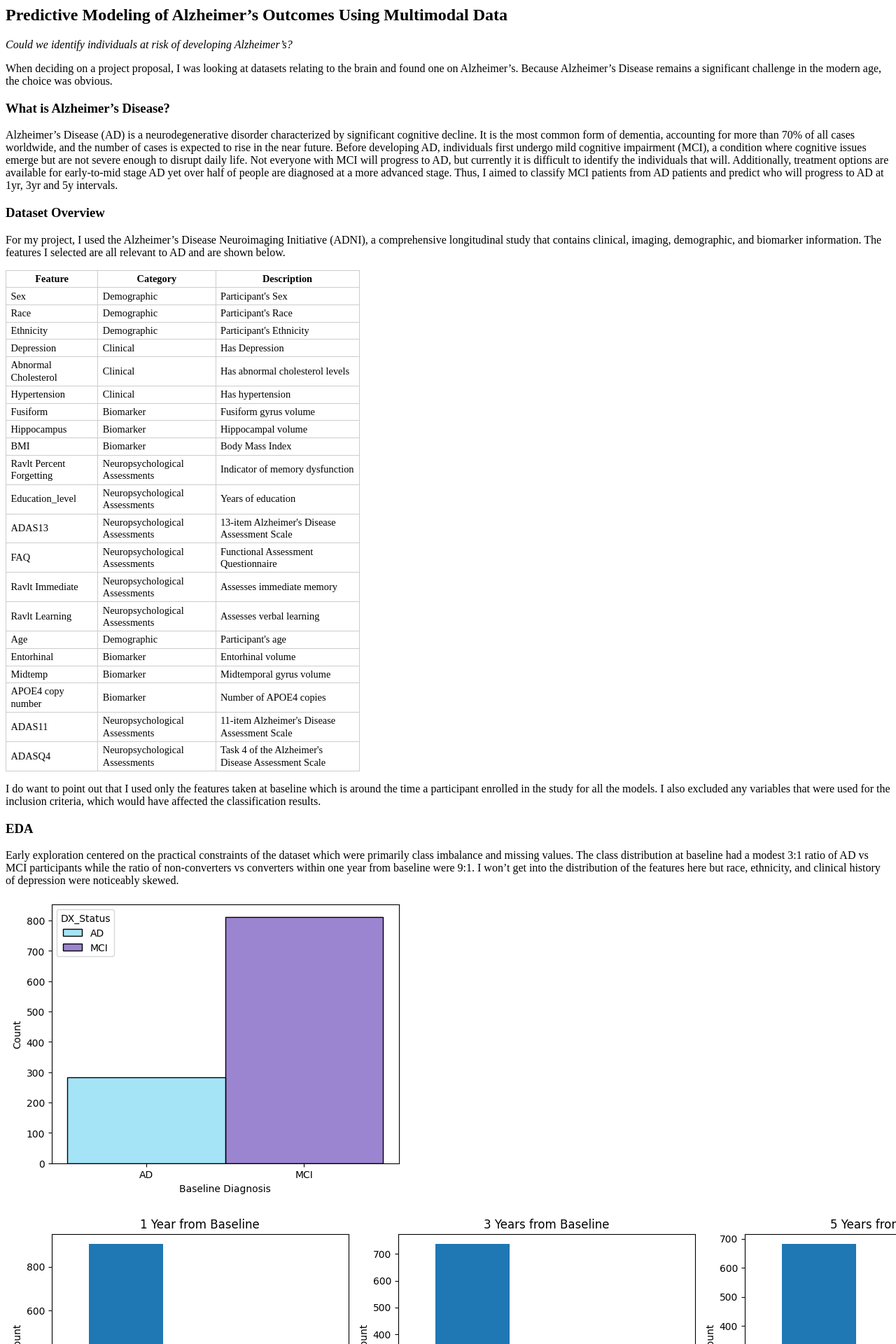
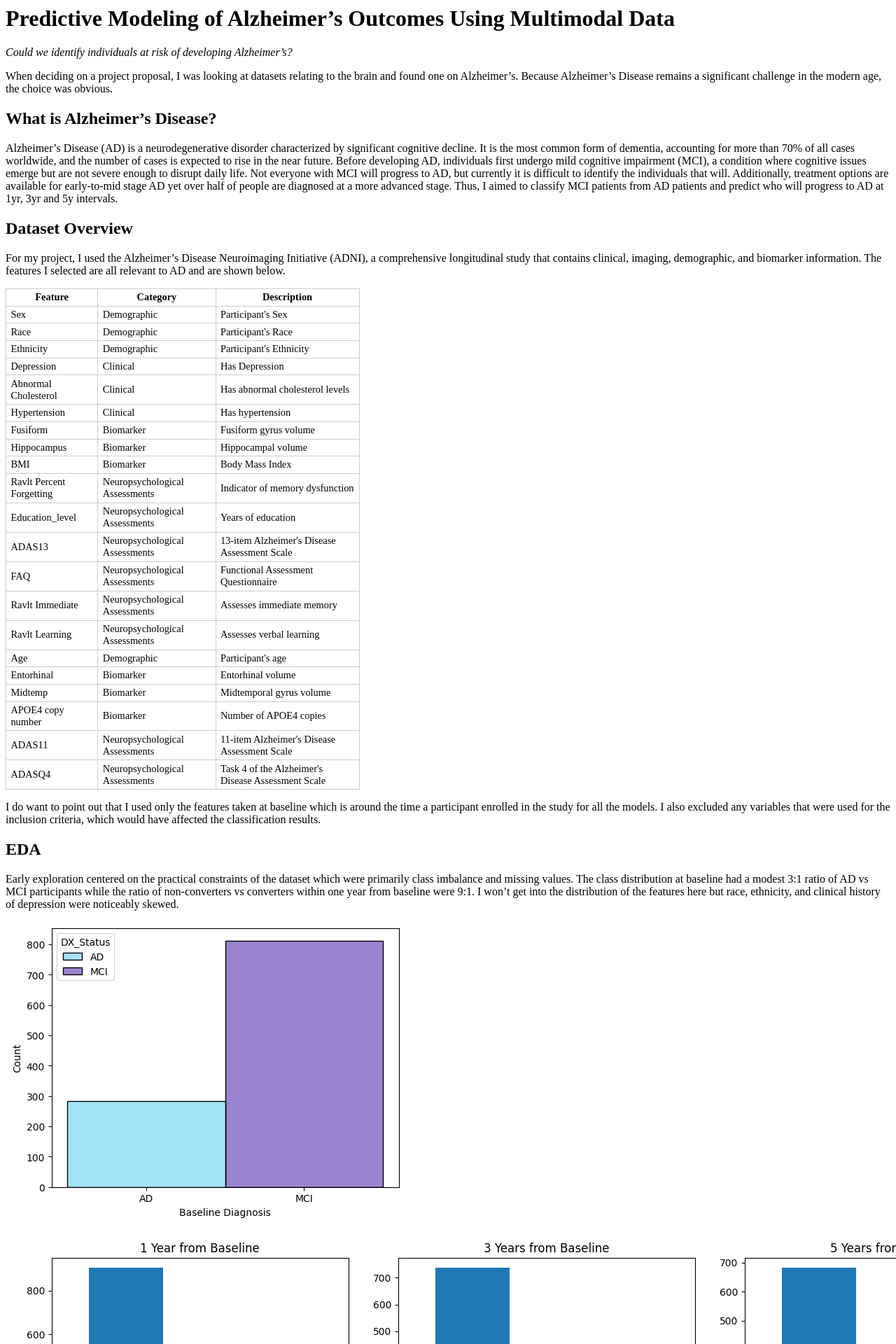
Before and after one commit to KimSilvaA/KimSilvaA.github.io, a Jekyll site: the page built from _projects/capstone.md, in a window 1280 px wide. Shown: the top 1920 px of the page at 70% size. Built offline with Jekyll 4.4.1, drawn with Linux system fonts in a browser that asks for light colours.

Commit message:
Update headings

```diff
--- a/_projects/capstone.md
+++ b/_projects/capstone.md
@@ -5,15 +5,15 @@ excerpt: "My MS Capstone Project"
 header:
   teaser: /assets/images/brain.png
 ---
-## Predictive Modeling of Alzheimer's Outcomes Using Multimodal Data
+# Predictive Modeling of Alzheimer's Outcomes Using Multimodal Data
 <i> Could we identify individuals at risk of developing Alzheimer’s? </i>
 
 When deciding on a project proposal, I was looking at datasets relating to the brain and found one on Alzheimer's. Because Alzheimer's Disease remains a significant challenge in the modern age, the choice was obvious.
 
-###  What is Alzheimer's Disease?
+##  What is Alzheimer's Disease?
 Alzheimer's Disease (AD) is a neurodegenerative disorder characterized by significant cognitive decline. It is the most common form of dementia, accounting for more than 70% of all cases worldwide, and the number of cases is expected to rise in the near future. Before developing AD, individuals first undergo mild cognitive impairment (MCI), a condition where cognitive issues emerge but are not severe enough to disrupt daily life. Not everyone with MCI will progress to AD, but currently it is difficult to identify the individuals that will. Additionally, treatment options are available for early-to-mid stage AD yet over half of people are diagnosed at a more advanced stage. Thus, I aimed to classify MCI patients from AD patients and predict who will progress to AD at 1yr, 3yr and 5y intervals.
 
-### Dataset Overview
+## Dataset Overview
 For my project, I used the Alzheimer's Disease Neuroimaging Initiative (ADNI), a comprehensive longitudinal study that contains clinical, imaging, demographic, and biomarker information. The features I selected are all relevant to AD and are shown below.
 
 
@@ -53,7 +53,7 @@ th, td {
 
 I do want to point out that I used only the features taken at baseline which is around the time a participant enrolled in the study for all the models. I also excluded any variables that were used for the inclusion criteria, which would have affected the classification results.
 
-### EDA
+## EDA
 Early exploration centered on the practical constraints of the dataset which were primarily class imbalance and missing values. The class distribution at baseline had a modest 3:1 ratio of AD vs MCI participants while the ratio of non-converters vs converters within one year from baseline were 9:1. I won't get into the distribution of the features here but race, ethnicity, and clinical history of depression were noticeably skewed.
 
 ![MCI and AD diagnosis at baseline](/assets/images/baseline_distribution.png)
@@ -63,13 +63,13 @@ Early exploration centered on the practical constraints of the dataset which wer
 <img src="/assets/images/missing_values.png" width="200">
 The features that contained the most missing values were the MRI-derived brain measurements followed by the APOE4 copy number.
 
-### Feature Preparation and Engineering
+## Feature Preparation and Engineering
 While most features were used as-is, others were derived from the raw data. BMI was calculated using metric units after converting weight and height from pounds and inches if they weren't already in metric units. Clinical features were extracted from the participants' clinical history. Regional brain volumes for each subject were normalized using their respective intracranial volume. I also performed QC and found some outrageous BMI values (100+) so I removed them. Finally, I searched for the Alzheimer's status for participants at the different time windows to identify the converters. For feature engineering, I encoded the categorical features as numeric arrays and performed feature scaling. Missing values were either dropped or imputed.
 
-### Models Used and Metrics
+## Models Used and Metrics
 The models that I used were random forest, logistic regression, and support vector machine for their strengths in classification tasks. 5-fold cross-validation was used to evaluate performance. I used the F1-Score, average-precision and accuracy to compare the models. The training and testing split was 70%/30%.
 
-### Results
+## Results
 For baseline classification, the models performed similarly. Imputing the values did not affect performance. Using all the features, the Random Forest classifier had an accuracy of 87%, an F1-score of 74% and an average-precision score of 85%. Here, the top 10 features were shown to be brain measurements and neuropsychological assessments.
 
 ![Top 10 Features](/assets/images/top_features.png)
@@ -80,7 +80,7 @@ Predicting AD progression was much more difficult. Notice that the performance w
 
 ![Prediction results](/assets/images/prediction_results.png)
 
-### After Thoughts
+## After Thoughts
 <p> This was the first time that I thoroughly worked on a real-world dataset. Here, I defined cohorts, created variables and applied and evaluated ML models for classification tasks. I spent most of my time reading on ADNI, the changes it had undergone for each phase and how the data was obtained and standardized. </p>
 
 <p> While I didn't discover anything groundbreaking, I'm happy to report that my results were comparable to those found in the literature 🥳. Honestly, I wish I had done more given the rich data, but I had less than a semester and overall I'm pretty satisfied on how things went. I also enjoyed learning more about Alzheimer's (putting that neuroscience major to good use) and that research is being actively done. </p>
```
